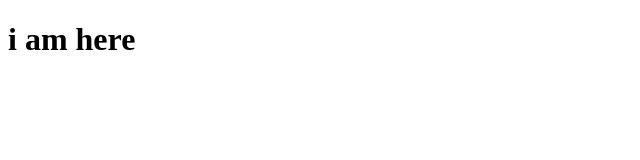
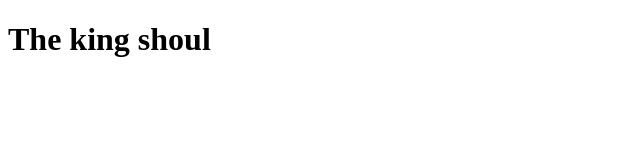
Before and after one commit to shabtaygo/ALON, a plain HTML site: page index.html in a window 1280 px wide. Shown: the whole page, without its empty margins (0-640 px from the left). Drawn offline with Linux system fonts and the light colour scheme.

Commit message:
Update index.html
wer

```diff
--- a/index.html
+++ b/index.html
@@ -7,6 +7,6 @@
     <title>Document</title>
 </head>
 <body>
-    <h1>i am here</h1>
+    <h1>The king shoul</h1>
 </body>
 </html>
```
